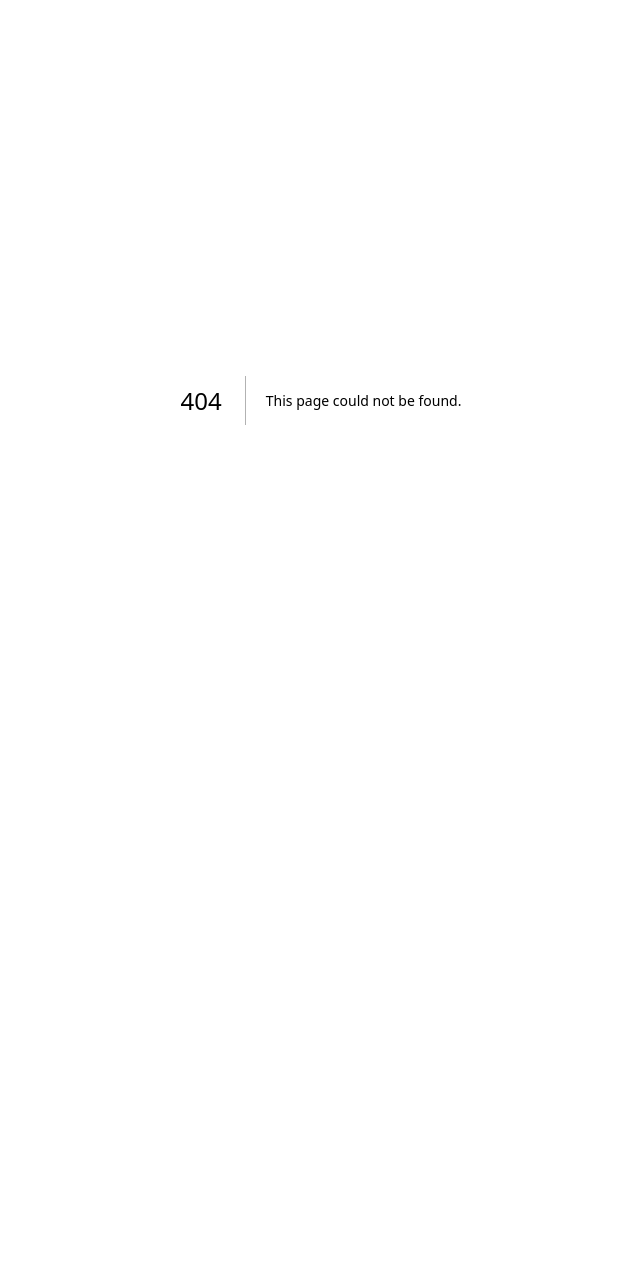
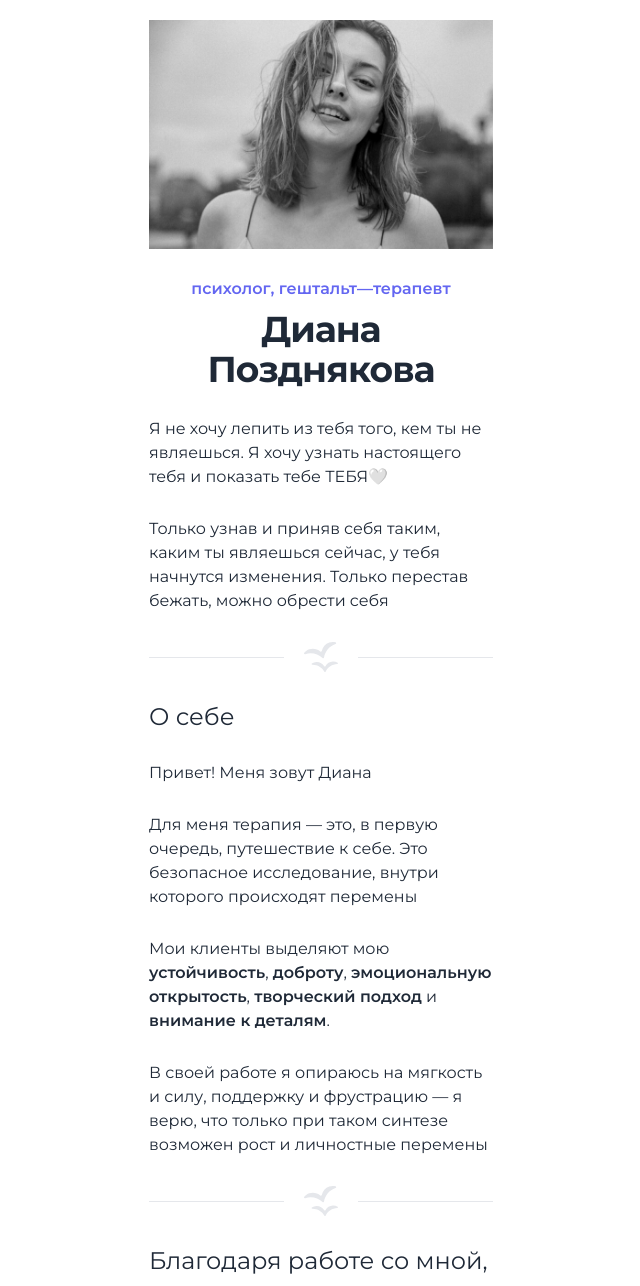
Before and after one commit to kiwired/di-pages, a Next.js app: page /about-us in a window 1280 px wide. Before the commit this address had no page. Shown: the top 1286 px of the page, without its empty margins (319-959 px from the left). Before the commit the page ends 800 px from the top, so only its background shows below. Built offline with nearby package versions, Linux system fonts and the light colour scheme.

Commit message:
feat: add about-us page

```diff
--- /dev/null
+++ b/app/about-us/btn-action.tsx
@@ -0,0 +1,51 @@
+'use client';
+
+import { useEffect, useRef } from 'react';
+import Link from 'next/link';
+import clsx from 'clsx'
+
+type Size = 'small' | 'medium' | 'large';
+
+export const BtnAction = ({ href, title, size = 'medium', block }: { href?: string, title: string, size?: Size, block?: boolean }) => {
+
+	const ref = useRef<HTMLAnchorElement>(null)
+
+	useEffect(() => {
+		if (!href) {
+			return
+		}
+		const onClick = (event: MouseEvent) => {
+			event.preventDefault()
+			const node = document.querySelector(href)
+			if (node) {
+				node.scrollIntoView({ behavior: "smooth", inline: "nearest" });
+			}
+		}
+		ref.current?.addEventListener('click', onClick)
+		return () => {
+			ref.current?.removeEventListener('click', onClick)
+		}
+	}, [href])
+
+	const className = clsx(
+		'rounded bg-indigo-600 font-semibold text-white uppercase shadow-sm hover:bg-indigo-500 focus-visible:outline focus-visible:outline-2 focus-visible:outline-offset-2 focus-visible:outline-indigo-600 text-center',
+		{
+			'inline-block': block !== true,
+			'block': block === true,
+			'text-sm px-3 py-2': size === 'small',
+			'text-sm px-6 py-3': size === 'medium',
+			'text-md px-10 py-5': size === 'large',
+		}
+	)
+	return (
+		<Link
+			ref={ref}
+			href={href || 'https://t.me/soaring_seagull'}
+			className={className}
+			// aria-label="Записаться на курс"
+			// target="_blank"
+			>
+			{title}
+		</Link>
+	)
+}
--- /dev/null
+++ b/app/about-us/page.tsx
@@ -0,0 +1,202 @@
+import type { Metadata } from 'next'
+import Link from 'next/link'
+import Image from 'next/image'
+import { MapPinIcon, SparklesIcon, WifiIcon } from '@heroicons/react/20/solid'
+import { Divider, List, Text } from '@/ui'
+import { BtnAction } from './btn-action'
+
+export const metadata: Metadata = {
+	metadataBase: new URL('https://di.wishoy.com/'),
+	title: 'Диана Позднякова - психолог, гештальт—терапевт',
+	description: '',
+	authors: {
+		url: 'https://t.me/psicho_di',
+		name: 'Диана Позднякова',
+	},
+	openGraph: {
+		title: 'Диана Позднякова - психолог, гештальт—терапевт',
+		description: '',
+		siteName: '‌Психолог Диана Позднякова',
+		images: ['/img-01.jpg'],
+	},
+}
+
+export default function HomePage() {
+	return (
+		<main className='flex min-h-screen max-w-sm mx-auto flex-col p-5 gap-7'>
+			<Image
+				src='/img-01.jpg'
+				alt='‌Диана Позднякова'
+				width={600}
+				height={400}
+				className='w-full h-auto'
+			/>
+
+			<div className='text-center'>
+				<p className='text-base font-semibold text-indigo-500'>
+					психолог, гештальт—терапевт
+				</p>
+				<h1 className='mt-2 text-4xl tracking-tight text-gray-800'>
+					<strong className='font-bold'>Диана Позднякова</strong>
+				</h1>
+			</div>
+
+			<Text as='p'>
+				Я не хочу лепить из тебя того, кем ты не являешься. Я хочу узнать
+				настоящего тебя и показать тебе ТЕБЯ🤍
+			</Text>
+
+			<Text as='p'>
+				Только узнав и приняв себя таким, каким ты являешься сейчас, у тебя
+				начнутся изменения. Только перестав бежать, можно обрести себя
+			</Text>
+
+			<Divider />
+
+			<Text as='h2' variant='heading2xl'>
+				О себе
+			</Text>
+			<Text as='p'>Привет! Меня зовут Диана</Text>
+			<Text as='p'>
+				Для меня терапия — это, в первую очередь, путешествие к себе. Это
+				безопасное исследование, внутри которого происходят перемены
+			</Text>
+			<Text as='p'>
+				Мои клиенты выделяют мою{' '}
+				<Text as='strong' fontWeight='semibold'>
+					устойчивость
+				</Text>
+				,{' '}
+				<Text as='strong' fontWeight='semibold'>
+					доброту
+				</Text>
+				,{' '}
+				<Text as='strong' fontWeight='semibold'>
+					эмоциональную
+				</Text>{' '}
+				<Text as='strong' fontWeight='semibold'>
+					открытость
+				</Text>
+				,{' '}
+				<Text as='strong' fontWeight='semibold'>
+					творческий подход
+				</Text>{' '}
+				и{' '}
+				<Text as='strong' fontWeight='semibold'>
+					внимание к деталям
+				</Text>
+				.
+			</Text>
+			<Text as='p'>
+				В своей работе я опираюсь на мягкость и силу, поддержку и фрустрацию — я
+				верю, что только при таком синтезе возможен рост и личностные перемены
+			</Text>
+
+			<Divider />
+
+			<Text as='h2' variant='heading2xl'>
+				Благодаря работе со мной, вы
+			</Text>
+
+			<List>
+				<List.Item>
+					<SparklesIcon
+						className='mt-1 h-5 w-5 flex-none text-indigo-600'
+						aria-hidden='true'
+					/>
+					обретете уверенность в себе и лучше поймете себя
+				</List.Item>
+				<List.Item>
+					<SparklesIcon
+						className='mt-1 h-5 w-5 flex-none text-indigo-600'
+						aria-hidden='true'
+					/>
+					наладите контакт с собой, своими мыслями, чувствами и телом
+				</List.Item>
+				<List.Item>
+					<SparklesIcon
+						className='mt-1 h-5 w-5 flex-none text-indigo-600'
+						aria-hidden='true'
+					/>
+					осознаете свои паттерны поведения и их причины
+				</List.Item>
+				<List.Item>
+					<SparklesIcon
+						className='mt-1 h-5 w-5 flex-none text-indigo-600'
+						aria-hidden='true'
+					/>
+					проработаете внутренние конфликты, негативные установки, страхи и
+					тревоги
+				</List.Item>
+				<List.Item>
+					<SparklesIcon
+						className='mt-1 h-5 w-5 flex-none text-indigo-600'
+						aria-hidden='true'
+					/>
+					построите здоровые отношения или выйдите из токсичных
+				</List.Item>
+				<List.Item>
+					<SparklesIcon
+						className='mt-1 h-5 w-5 flex-none text-indigo-600'
+						aria-hidden='true'
+					/>
+					научитесь защищать свои личные границы без чувства стыда и вины
+				</List.Item>
+				<List.Item>
+					<SparklesIcon
+						className='mt-1 h-5 w-5 flex-none text-indigo-600'
+						aria-hidden='true'
+					/>
+					улучшите качество своей жизни
+				</List.Item>
+			</List>
+
+			<BtnAction
+				title='Получить бесплатный гайд'
+				href='https://t.me/DianaPsyBot'
+			/>
+
+			<Divider />
+
+			<Text as='h2' variant='heading2xl'>
+				Стоимость
+			</Text>
+			{/* <Text as="h2" fontWeight='semibold' tone="indigo">Стоимость</Text> */}
+
+			<div className='flex flex-col gap-2'>
+				<div className='flex items-end gap-5'>
+					<h3 className='text-3xl tracking-tight text-gray-800'>
+						<strong className='text-4xl text-semibold'>2 500</strong> ₽
+					</h3>
+					<div className='flex items-center gap-2 leading-7 text-gray-800'>
+						<WifiIcon className='w-4 h-4 text-green-400' /> Онлайн
+					</div>
+				</div>
+
+				<div className='flex items-end gap-5'>
+					<h3 className='flex-none text-3xl tracking-tight text-gray-800'>
+						<strong className='text-4xl text-semibold'>3 000</strong> ₽
+					</h3>
+					<div className='flex items-center gap-2 leading-7 text-gray-800'>
+						<MapPinIcon className='w-4 h-4 text-green-400' /> Очно, Калининград
+					</div>
+				</div>
+
+				<Text as='p' variant='bodyXs' tone='subdued'>
+					Длительность консультации:{' '}
+					<Text as='strong' fontWeight='semibold' tone='subdued'>
+						60 минут
+					</Text>
+				</Text>
+			</div>
+
+			<Link
+				className='rounded bg-indigo-600 leading-5 text-white shadow-sm hover:bg-indigo-500 focus-visible:outline focus-visible:outline-2 focus-visible:outline-offset-2 focus-visible:outline-indigo-600 text-center px-10 py-3 flex flex-col'
+				href='https://t.me/soaring_seagull'
+			>
+				<span className='text-md font-semibold uppercase'>Записаться</span>
+				<span className=''>на консультацию</span>
+			</Link>
+		</main>
+	)
+}
```
